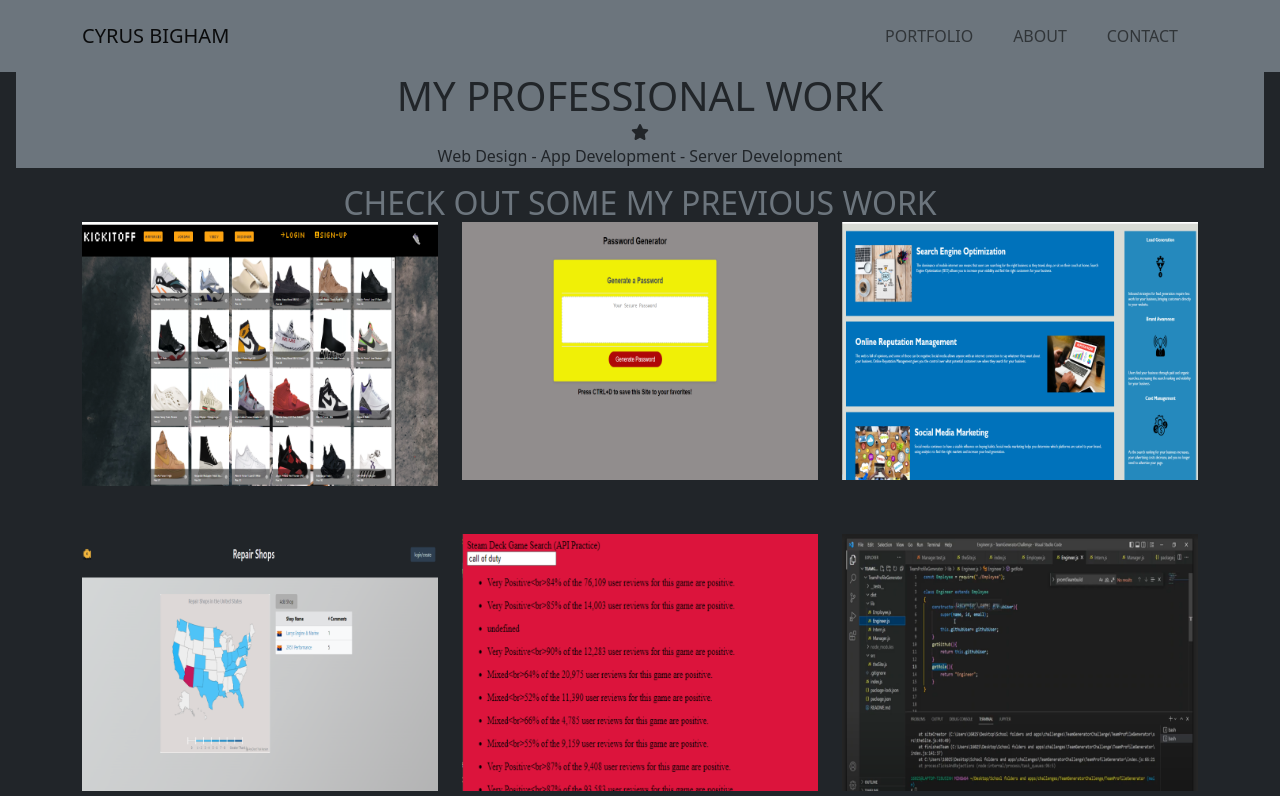
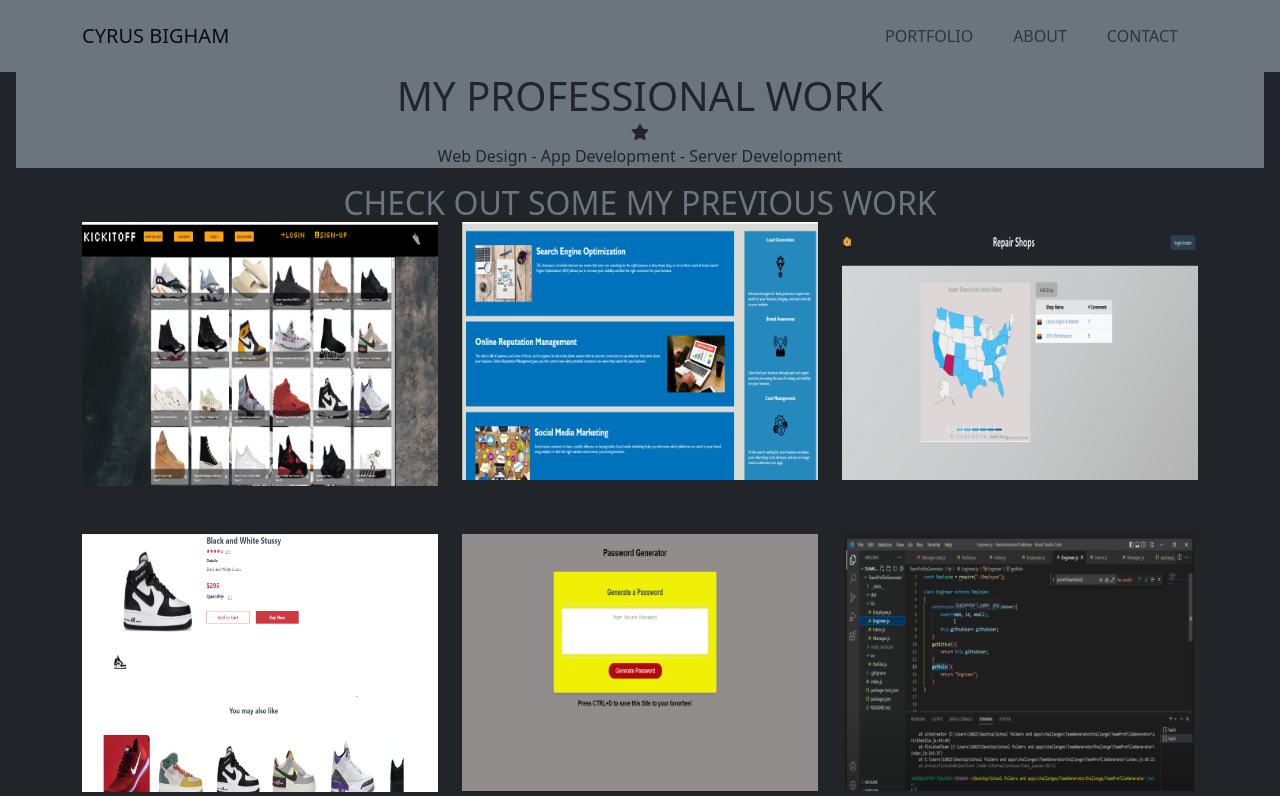
Before and after one commit to bighamcyrus/my-react-portfolio, a React (Create React App) app: page / in a window 1280 px wide. Shown: the top 796 px of the page. Built offline with nearby package versions, Linux system fonts and the light colour scheme.

Commit message:
restructured

```diff
--- a/src/components/work.js
+++ b/src/components/work.js
@@ -6,6 +6,7 @@ import HoriseonApp from '../assets/HoriseonRefactored.png'
 import PasswordGenorator from  '../assets/PasswordGenerator.png'
 import APIPractice from '../assets/APIPractice.png'
 import nodeJSScreenshot from '../assets/nodeJSscreenshot.png'
+import onlineshoptemplate from '../assets/onlineshoptemplate.png'
 
 const work = () => {
   return (
@@ -31,17 +32,6 @@ const work = () => {
                         </div>
                     </a>
 
-                    <a href= "https://bighamcyrus.github.io/passwordgenerator/" target="_blank" className="col-md-6 col-lg-4 mb-5">
-                        <div className="portfolio-item mx-auto" >
-
-                            <div className="portfolio-item-caption d-flex align-items-center justify-content-center h-100 w-100">
-
-                            </div>
-
-                            <img className="img-fluid" src={PasswordGenorator} target="_blank" alt="password generator" />
-                        </div>
-                    </a>
-
                     <a href="https://bighamcyrus.github.io/Refactored-Code-for-Horiseon/" target="_blank" className="col-md-6 col-lg-4 mb-5">
                         <div className="portfolio-item mx-auto">
                             <div className="portfolio-item-caption d-flex align-items-center justify-content-center h-100 w-100">
@@ -62,12 +52,23 @@ const work = () => {
                         </div>
                     </a>
 
-                    <a href="https://bighamcyrus.github.io/SteamAPI/" target="_blank" className="col-md-6 col-lg-4 mb-5 mb-md-0">
+                    <a href="https://onlineshoptemplatewithoutstripe.vercel.app/" target="_blank" className="col-md-6 col-lg-4 mb-5 mb-md-0">
                         <div className="portfolio-item mx-auto">
                             <div className="portfolio-item-caption d-flex align-items-center justify-content-center h-100 w-100">
 
                             </div>
-                            <img className="img-fluid" src={APIPractice} alt="..." />
+                            <img className="img-fluid" src={onlineshoptemplate} alt="..." />
+                        </div>
+                    </a>
+
+                    <a href= "https://bighamcyrus.github.io/passwordgenerator/" target="_blank" className="col-md-6 col-lg-4 mb-5">
+                        <div className="portfolio-item mx-auto" >
+
+                            <div className="portfolio-item-caption d-flex align-items-center justify-content-center h-100 w-100">
+
+                            </div>
+
+                            <img className="img-fluid" src={PasswordGenorator} target="_blank" alt="password generator" />
                         </div>
                     </a>
 
```
Also changed, not shown: src/assets/onlineshoptemplate.png (added).
